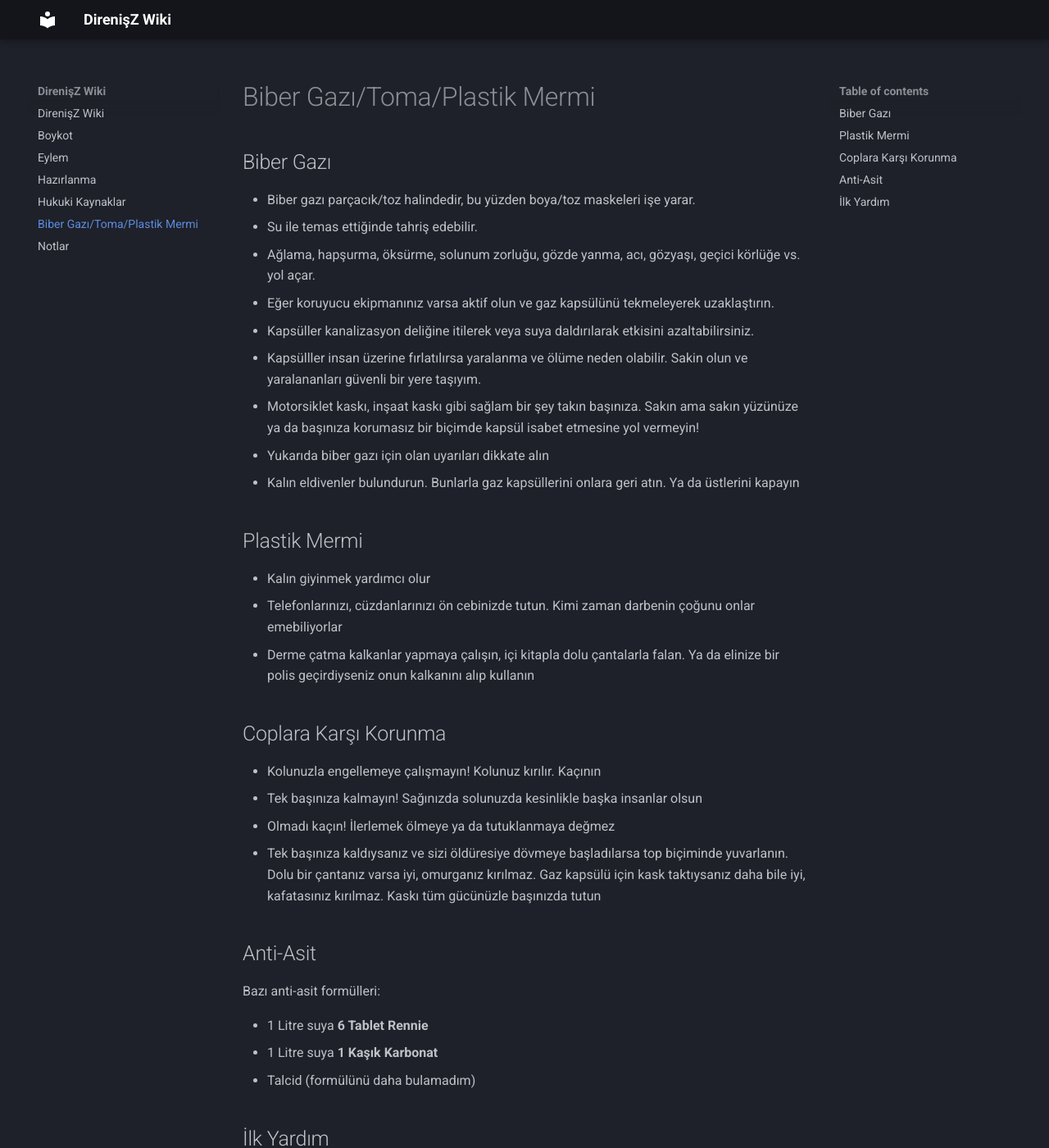
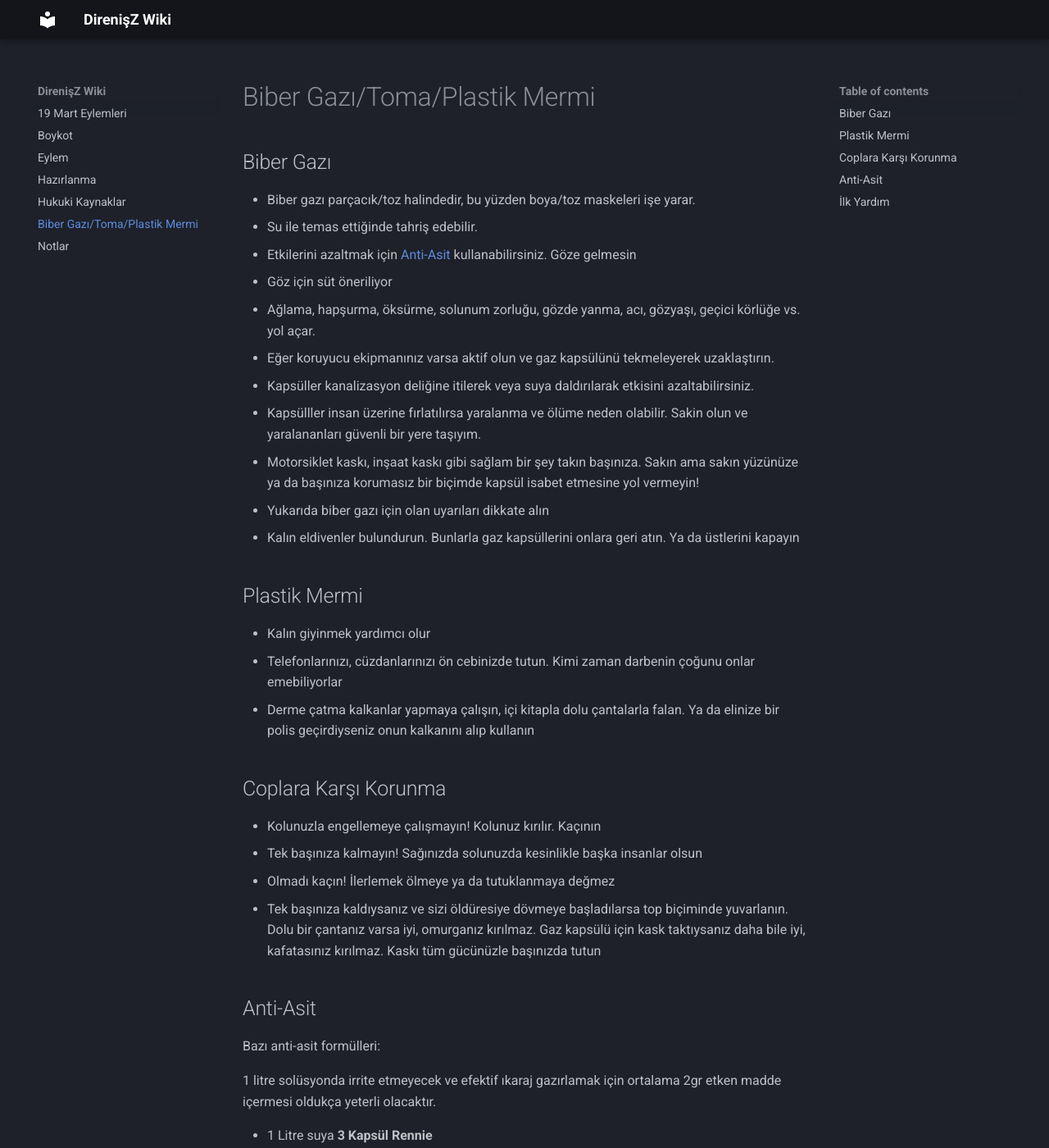
Before and after one commit to DirenisZ/wiki-old, an MkDocs documentation site: the page built from docs/mudahale.md, in a window 1280 px wide and 1400 px high. Shown: the whole window at 82% size. Built offline with MkDocs 1.6.1 and Material for MkDocs 9.7.7, drawn with Linux system fonts in a browser that asks for light colours; some of the changed text lies outside the part shown.

Commit message:
add media

```diff
--- a/docs/index.md
+++ b/docs/index.md
@@ -1,4 +1,4 @@
-# DirenişZ Wiki
+# 19 Mart Eylemleri
 
 ## Sayfalar
 
@@ -37,4 +38,4 @@ Siteye eklememiz istediğiniz şeyler için `direnisz19@gmail.com` 'dan e-posta
 
 ---
 
-sürüm: commit_id_placeholder
+Sürüm: commit_id_placeholder
--- a/docs/mudahale.md
+++ b/docs/mudahale.md
@@ -4,6 +4,8 @@
 
 - Biber gazı parçacık/toz halindedir, bu yüzden boya/toz maskeleri işe yarar.
 - Su ile temas ettiğinde tahriş edebilir.
+- Etkilerini azaltmak için [Anti-Asit](#anti-asit) kullanabilirsiniz. Göze gelmesin
+- Göz için süt öneriliyor
 - Ağlama, hapşurma, öksürme, solunum zorluğu, gözde yanma, acı, gözyaşı, geçici körlüğe vs. yol açar.
 - Eğer koruyucu ekipmanınız varsa aktif olun ve gaz kapsülünü tekmeleyerek uzaklaştırın.
 - Kapsüller kanalizasyon deliğine itilerek veya suya daldırılarak etkisini azaltabilirsiniz.
@@ -29,9 +31,11 @@
 
 Bazı anti-asit formülleri:
 
-- 1 Litre suya **6 Tablet Rennie**
+1 litre solüsyonda irrite etmeyecek ve efektif ıkaraj gazırlamak için ortalama 2gr etken madde içermesi oldukça yeterli olacaktır.
+
+- 1 Litre suya **3 Kapsül Rennie**
+- 1 Litre suya **4 Kapsül Talcid**
 - 1 Litre suya **1 Kaşık Karbonat**
-- Talcid (formülünü daha bulamadım)
 
 ## İlk Yardım
 
--- a/mkdocs.yml
+++ b/mkdocs.yml
@@ -13,6 +13,9 @@ markdown_extensions:
   - pymdownx.details
   - pymdownx.superfences
   - def_list
+  - attr_list
+  - md_in_html
+  - pymdownx.blocks.caption
 
 plugins:
   - glightbox
```
Also changed, not shown: other parts of docs/index.md (+2 -1 lines), docs/boykot.md (+5 -1 lines), docs/notlar.md (+10 -0 lines), docs/img/bait1.webp (added), docs/img/bait2.webp (added), docs/img/bait3.webp (added), docs/img/kidpolice.png (added).
